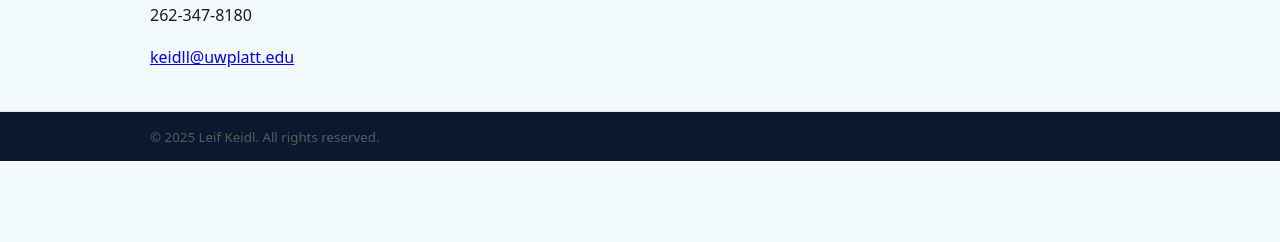
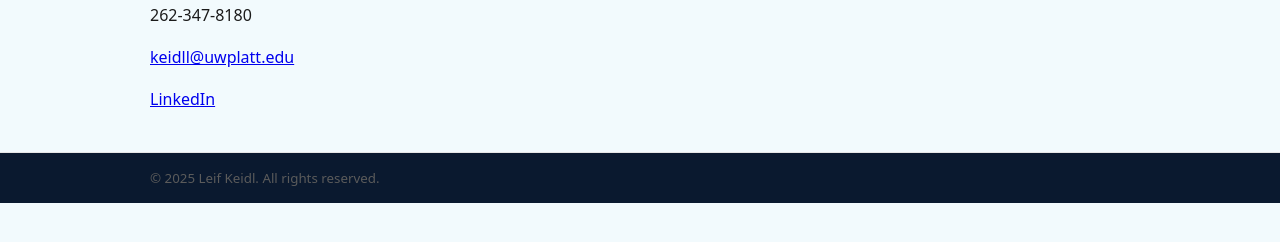
Before and after one commit to leifkeidl/personal, a plain HTML site: page contact.html in a window 1280 px wide. Shown: the part 178-420 px from the top of the page. Drawn offline with Linux system fonts and the light colour scheme.

Commit message:
Added LinkedIn

```diff
--- a/contact.html
+++ b/contact.html
@@ -25,6 +25,7 @@
         <h1>Contact</h1>
         <p>262-347-8180</p>
         <p><a href=mailto:keidll@uwplatt.edu>keidll@uwplatt.edu</a></p>
+        <p><a href=https://www.linkedin.com/in/leif-keidl-5b8784302>LinkedIn</a></p>
 
     </main>
 
```
